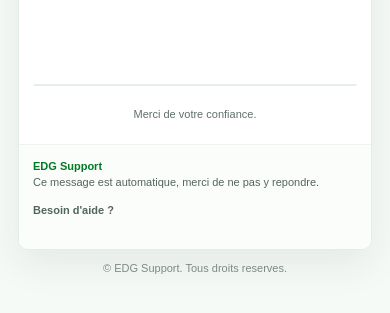
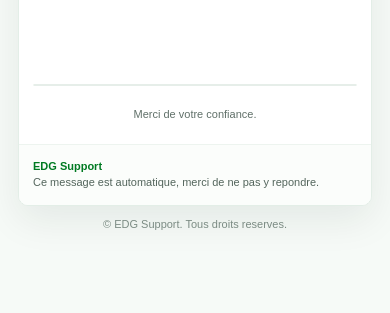
Before and after one commit to GASPARD-KAMAN-GOEPOGUI/edg-ticketing-system, a Python web app: template backend/templates/reset_code_email.html in a window 390 px wide. Shown: the part 132-445 px from the top of the page. Run offline with Jinja, Linux system fonts and the light colour scheme; the template is opened without the code that fills it, so the values that code supplies are empty.

Commit message:
feat(backend): e-mails de ticket — retire le bloc « Besoin d'aide ? »
Pied des e-mails de notification de ticket : le bloc « Besoin d'aide ? »
(e-mail et téléphone du support) et ses styles sont retirés ; reste
« EDG Support — Ce message est automatique… ».

Vérifié : rendu du gabarit OK, test_email_action_links 5/5.

Co-Authored-By: Claude Opus 5.5 <noreply@anthropic.com>

```diff
--- a/backend/templates/_ticket_notification_base.html
+++ b/backend/templates/_ticket_notification_base.html
@@ -10,14 +10,12 @@
     .email-pad { padding-left: 14px !important; padding-right: 14px !important; }
     .email-header-left,
     .email-header-right,
-    .email-footer-left,
-    .email-footer-right {
+    .email-footer-left {
         display: block !important;
         width: 100% !important;
         text-align: left !important;
     }
     .email-header-right { padding-top: 10px !important; }
-    .email-footer-right { padding-top: 12px !important; }
     .email-title { font-size: 18px !important; }
     .email-subtitle { font-size: 12px !important; }
     .email-detail-label,
@@ -106,11 +104,6 @@
                                     <strong style="color:#007a22;">EDG Support</strong><br>
                                     Ce message est automatique, merci de ne pas y repondre.
                                 </td>
-                                <td align="right" class="email-footer-right" style="vertical-align:top;color:#53655c;font-size:11px;line-height:1.45;">
-                                    <strong>Besoin d'aide ?</strong><br>
-                                    {{ support_email }}<br>
-                                    {{ support_phone }}
-                                </td>
                             </tr>
                         </table>
                     </td>
```
